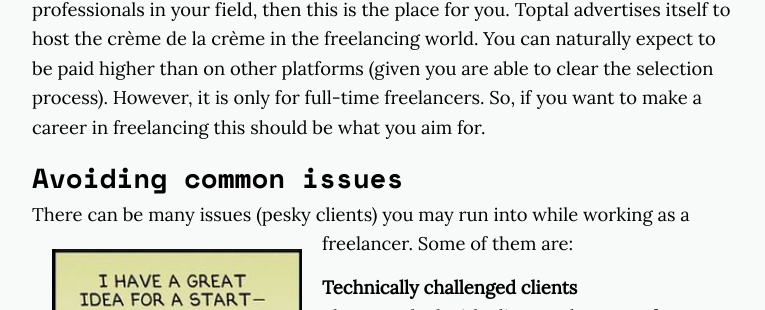
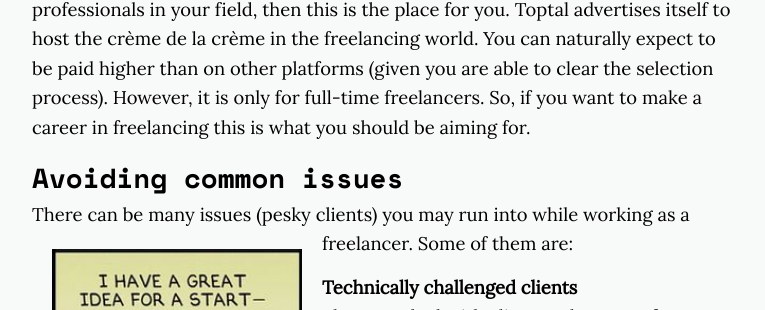
Before and after one commit to abhijitt/blog.abhijittomar.com, a Jekyll site: the page built from _posts/2016-09-20-student-freelancing.markdown, in a window 1280 px wide and 900 px high, scrolled down 2951 px. Shown: the part 293-603 px from the top of the window, without its empty margins (256-1021 px from the left). Built offline with Jekyll 4.4.1, drawn with Linux system fonts in a browser that asks for light colours; nearby versions of some CDN libraries; comment, search, counter and statistics services are not loaded; some of the changed text lies outside the part shown.

Commit message:
slight changes

```diff
--- a/_posts/2016-09-20-student-freelancing.markdown
+++ b/_posts/2016-09-20-student-freelancing.markdown
@@ -82,7 +82,7 @@ There are several websites that serve as platforms for freelancers to meet clien
 
 - [**Toptal**](https://toptal.com)
 
- If you have reason to believe that your skills are better than the majority of professionals in your field, then this is the place for you. Toptal advertises itself to host the crème de la crème in the freelancing world. You can naturally expect to be paid higher than on other platforms (given you are able to clear the selection process). However, it is only for full-time freelancers. So, if you want to make a career in freelancing this should be what you aim for.
+ If you have reason to believe that your skills are better than the majority of professionals in your field, then this is the place for you. Toptal advertises itself to host the crème de la crème in the freelancing world. You can naturally expect to be paid higher than on other platforms (given you are able to clear the selection process). However, it is only for full-time freelancers. So, if you want to make a career in freelancing this is what you should be aiming for.
 
 ## <a name="avoiding-common-issues"></a>Avoiding common issues
 There can be many issues (pesky clients) you may run into while working as a freelancer. Some of them are:
```
Also changed, not shown: 1 other file.
